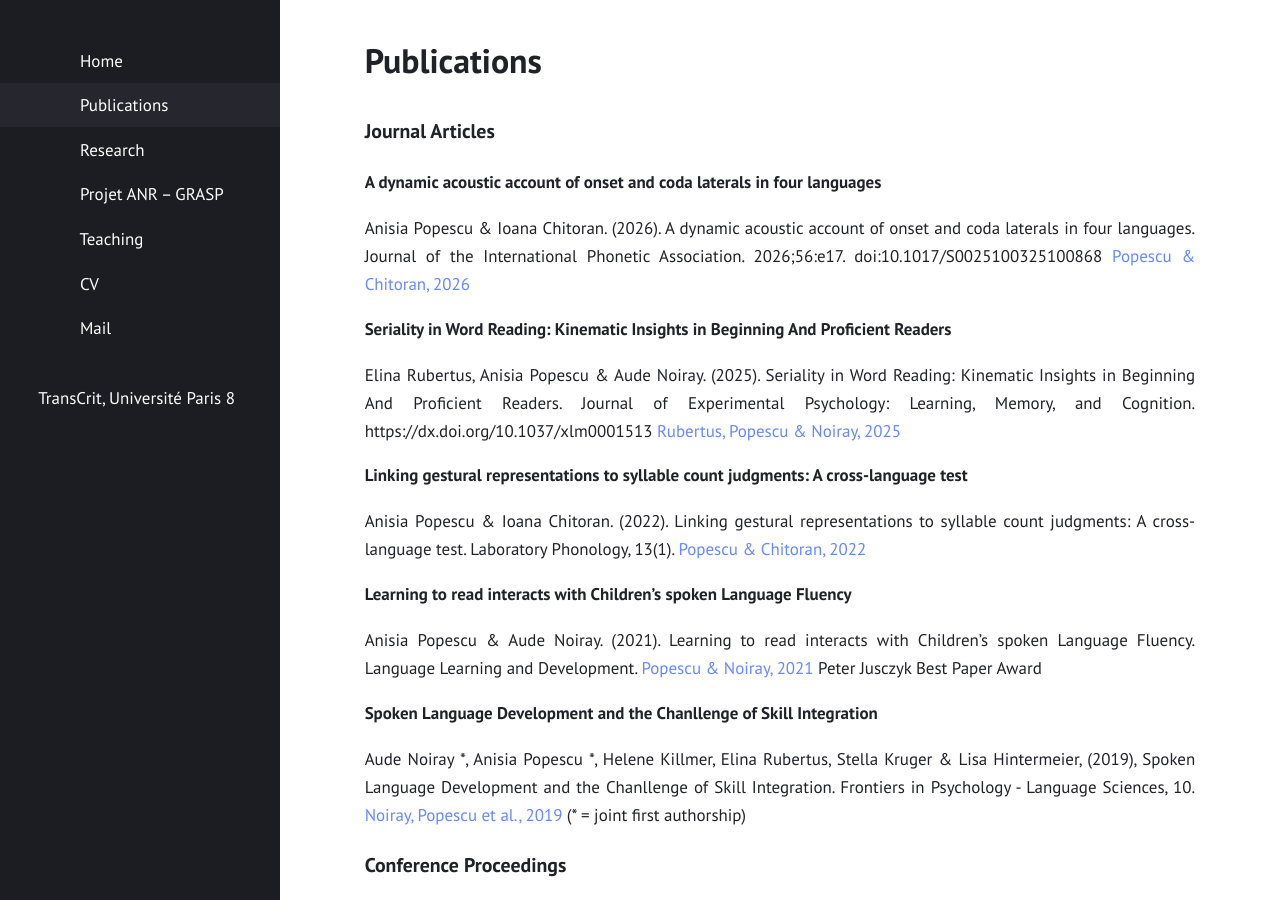
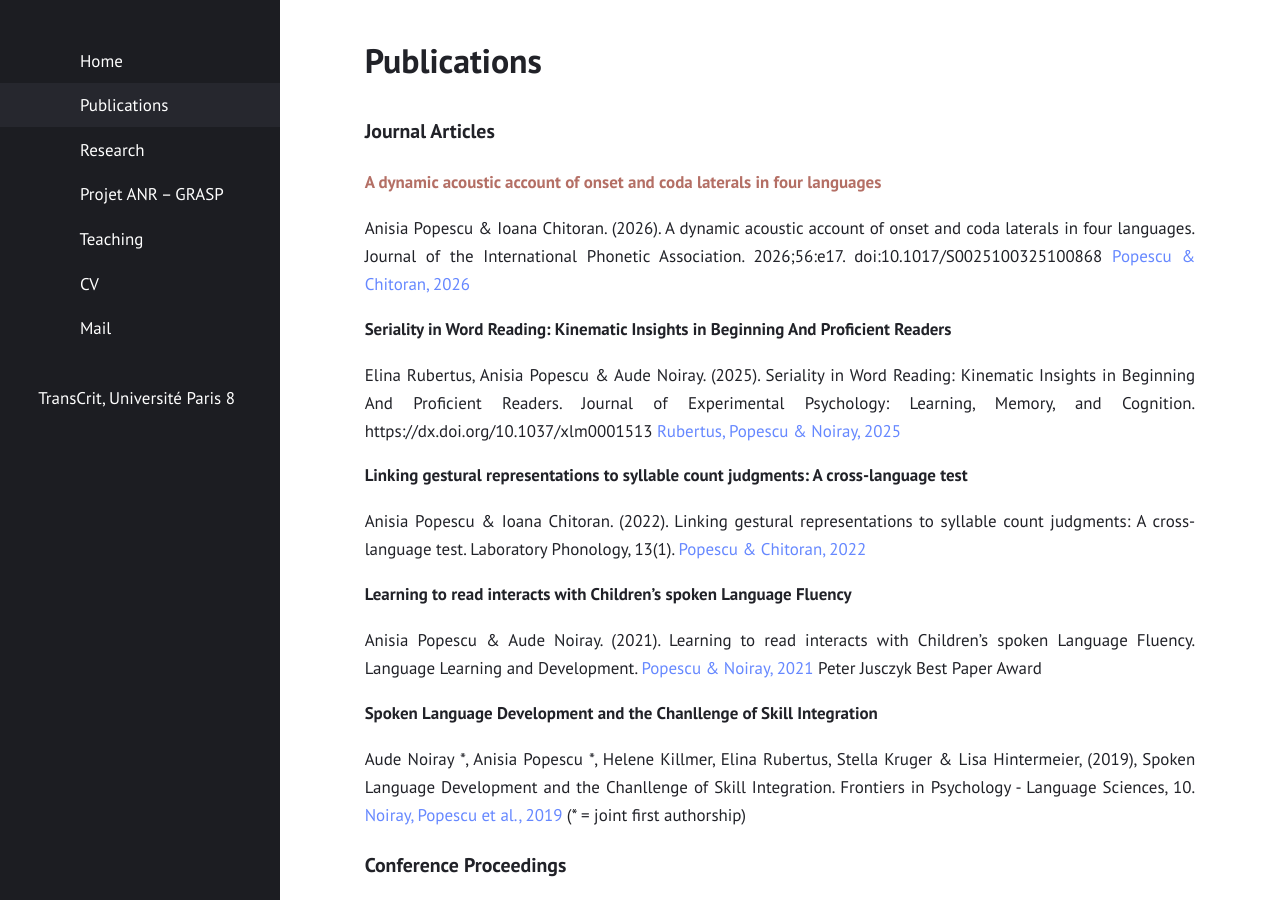
Before and after one commit to anisiapopescu/anisiapopescu.github.io, a Jekyll site: the page built from publications.md, in a window 1280 px wide and 900 px high. Built offline with Jekyll 4.4.1, drawn with Linux system fonts in a browser that asks for light colours.

Commit message:
Update publications.md

```diff
--- a/publications.md
+++ b/publications.md
@@ -7,7 +7,7 @@ layout: page
 
 ### Journal Articles
 
-**A dynamic acoustic account of onset and coda laterals in four languages**
+<span style="color: #b46f65;">**A dynamic acoustic account of onset and coda laterals in four languages**</span>
 
 Anisia Popescu & Ioana Chitoran. (2026). A dynamic acoustic account of onset and coda laterals in four languages. Journal of the International Phonetic Association. 2026;56:e17. doi:10.1017/S0025100325100868 [Popescu & Chitoran, 2026](https://www.cambridge.org/core/journals/journal-of-the-international-phonetic-association/article/dynamic-acoustic-account-of-onset-and-coda-laterals-in-four-languages/8668486EF424B6D4D242F88FCA0C5033)
 
```
